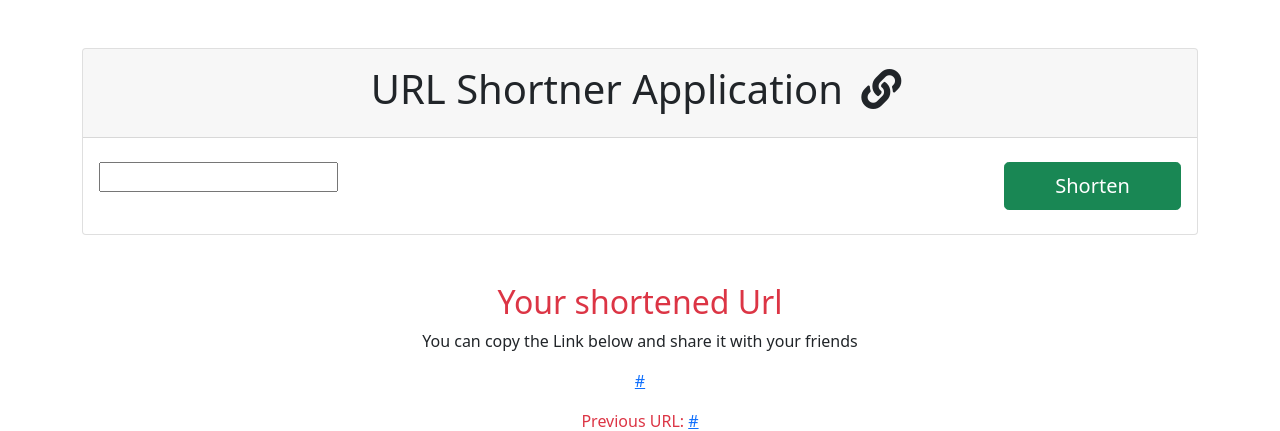
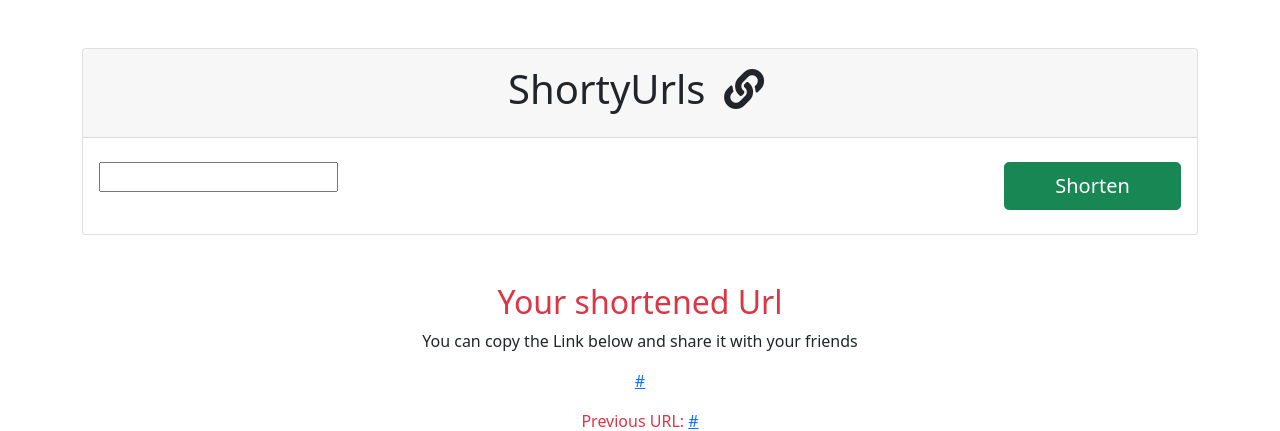
Before and after one commit to s0mnaths/ShortyUrls, a Django app: template shortener/templates/shortener/home.html in a window 1280 px wide. Shown: the top 431 px of the page. Run offline with Django 3.2, Linux system fonts and the light colour scheme; the template is opened without the code that fills it: most values are stand-ins (such as "Sample title", 1, 10 or a date in 2020); form fields are guessed from the names that the template uses.

Commit message:
Change html title

```diff
--- a/shortener/templates/shortener/home.html
+++ b/shortener/templates/shortener/home.html
@@ -5,7 +5,7 @@
 <div class="container">
   <div class="card mt-5">
     <div class="card-header text-center py-3">
-      <h1>URL Shortner Application <i class="fas fa-link px-2"></i></h1>
+      <h1>ShortyUrls <i class="fas fa-link px-2"></i></h1>
     </div>
     <div class="px-3 py-4">
       <form action="" method="POST">
```
